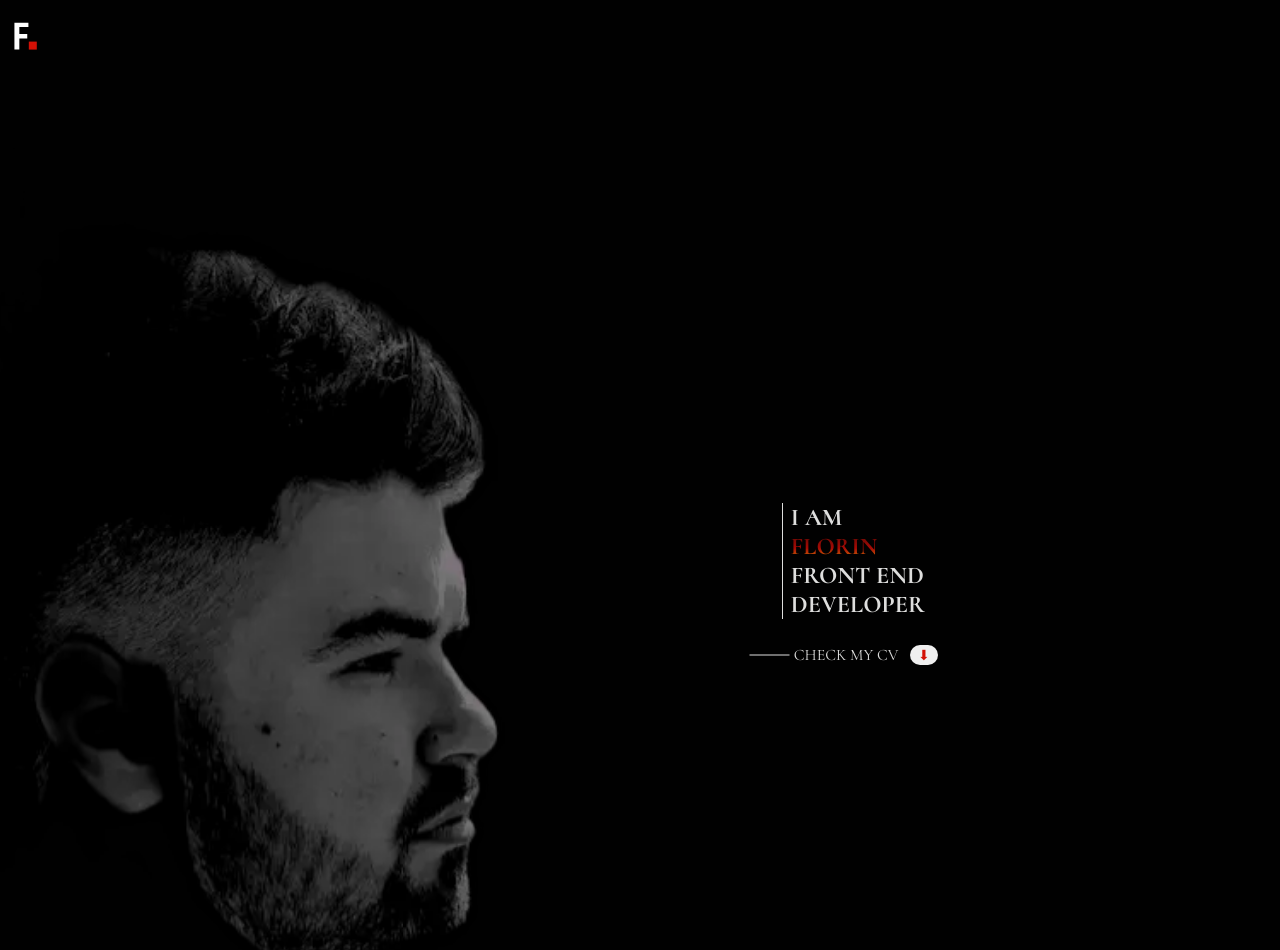
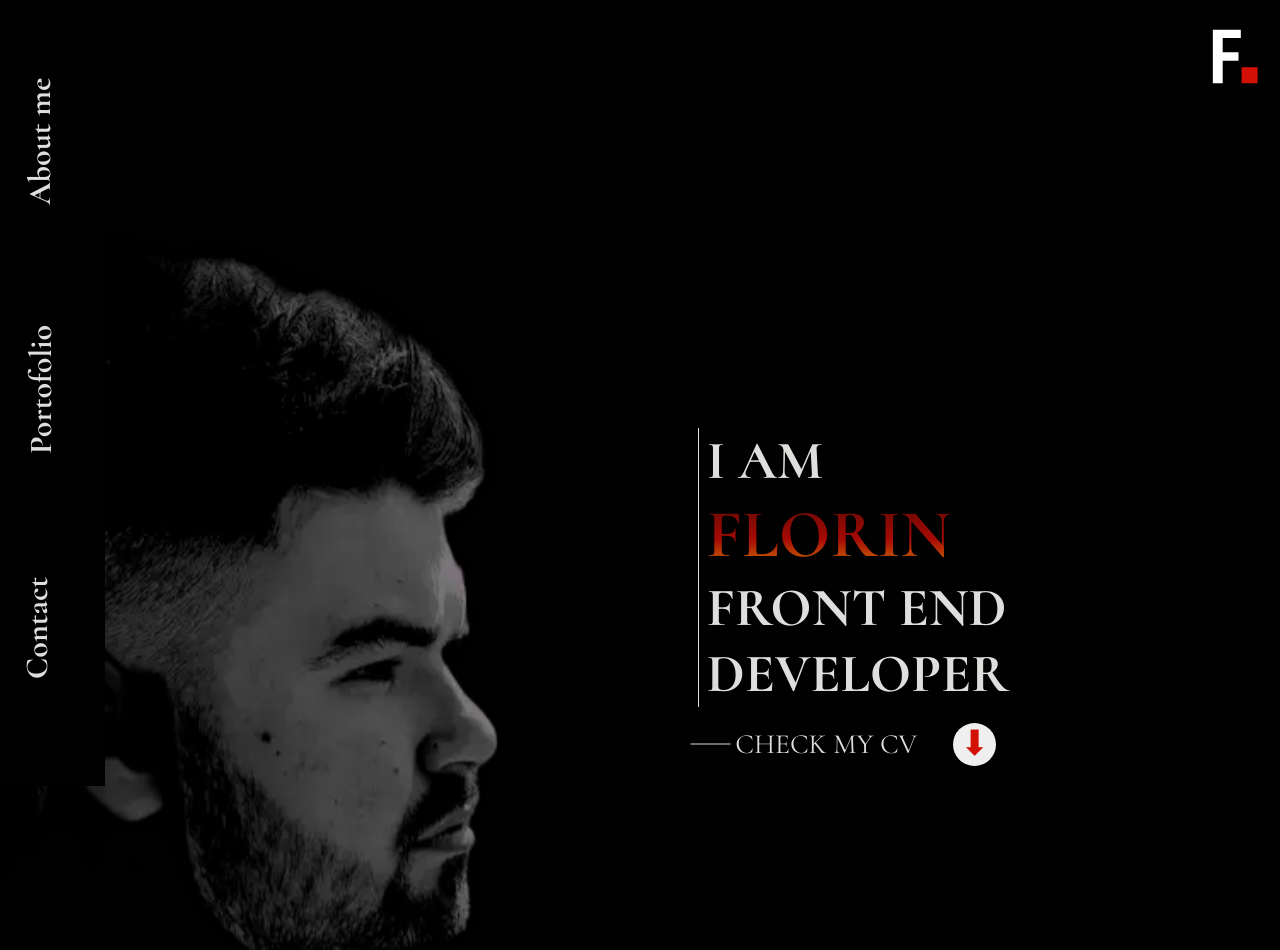
Before and after one commit to zastar23/personal-portfolio, a website with bundled scripts: page index.html in a window 1280 px wide. Shown: the top 950 px of the page. Built offline with nearby package versions, Linux system fonts and the light colour scheme.

Commit message:
Responsive navigation complete for mobile and desktop

```diff
--- a/assets/scss/components/_about.scss
+++ b/assets/scss/components/_about.scss
@@ -1,10 +1,25 @@
 @import './variables';
+
+@media (min-width: 760px) {
+	.header {
+		position: sticky;
+		top: 0;
+		z-index: 100;
+		background-color: transparent;
+		display: flex;
+		justify-content: end;
+	}
+}
 
 .logo {
 	margin: 1rem 0 0 0.5rem;
 
 	& > a > img {
 		width: 2.5rem;
+
+		@media (min-width: 760px) {
+			width: 5rem;
+		}
 	}
 }
 
@@ -12,6 +27,10 @@
 	margin-top: 2rem;
 
 	transition: all 500ms ease;
+
+	@media (min-width: 760px) {
+		margin-top: 0;
+	}
 
 	.hero {
 		display: grid;
@@ -66,18 +85,28 @@
 					margin-right: 1rem;
 				}
 
+				& > div {
+					display: flex;
+					align-items: center;
+					justify-content: center;
+					gap: clamp(0.69rem, calc(0.34rem + 1.75vw), 1.92rem);
+				}
+
 				& > div > span {
 					text-transform: uppercase;
+					font-size: var(--font-size-100);
 				}
 
 				& > div > button {
 					color: var(--color-accent-700);
-					padding: 0.1rem 0.5rem;
-					border-radius: 100vmax;
+					width: clamp(1rem, calc(0.43rem + 2.86vw), 3rem);
+					height: clamp(1rem, calc(0.43rem + 2.86vw), 3rem);
+					border-radius: 100%;
 					font-size: var(--font-size-200);
 					border: none;
 					outline: none;
 					margin-left: 0.5rem;
+					flex: 1;
 				}
 			}
 
@@ -86,6 +115,7 @@
 				text-transform: uppercase;
 
 				& > .red {
+					font-size: var(--font-size-500);
 					background: linear-gradient(
 						180deg,
 						rgba(101, 9, 4, 1) 11%,
@@ -170,7 +200,6 @@
 			min-height: 18rem;
 
 			& > p {
-				font-size: var(--font-size-300);
 				line-height: 1.5;
 				overflow: hidden;
 			}
--- a/assets/scss/components/_navAnimation.scss
+++ b/assets/scss/components/_navAnimation.scss
@@ -12,8 +12,19 @@
 	opacity: 0;
 	z-index: 1;
 	visibility: hidden;
-	transition: all 0.375s;
+	transition: all 0.5s;
 	opacity: 1;
+
+	@media (min-width: 760px) {
+		opacity: 1;
+		visibility: visible;
+		background-color: var(--color-neutral-100);
+		right: auto;
+		top: -30%;
+		margin-left: -1.5rem;
+		margin-top: 1rem;
+		min-height: 100vh;
+	}
 }
 
 .main-nav.is-open {
@@ -34,10 +45,19 @@
 	transform-origin: 0 0;
 	transform: skew(-14deg) translateX(-120%);
 	transition: all 0.275s 0.1s;
+
+	@media (min-width: 760px) {
+		display: none;
+		transform: none;
+	}
 }
 
 .main-nav.is-open::before {
 	transform: skew(-14deg) translateX(0);
+
+	@media (min-width: 760px) {
+		transform: none;
+	}
 }
 
 /* Skewing effect on menu links */
@@ -50,10 +70,11 @@
 	transform: translateX(-18%) skew(-16deg);
 
 	@media (min-width: 760px) {
-		transform: none;
+		transform: none !important;
 		display: flex;
 		align-items: start;
-		justify-content: start;
+		justify-content: space-around;
+		margin-top: 2rem;
 	}
 }
 
@@ -65,6 +86,8 @@
 
 	@media (min-width: 760px) {
 		transform: none;
+		text-align: center;
+		transform: rotate(-90deg);
 	}
 }
 
@@ -82,15 +105,23 @@
 .main-nav.is-open a {
 	opacity: 1;
 	transform: translateY(0);
+
+	@media (min-width: 760px) {
+		transform: none;
+	}
 }
 .main-nav li:nth-child(1) a {
-	transition: all 275ms 175ms;
+	transition: all 275ms;
 }
 .main-nav li:nth-child(2) a {
-	transition: all 275ms 225ms;
+	transition: all 275ms;
 }
 .main-nav li:nth-child(3) a {
-	transition: all 275ms 275ms;
+	transition: all 275ms;
+
+	@media (min-width: 760px) {
+		margin-left: 1.2rem;
+	}
 }
 
 /* Decoration */
@@ -103,7 +134,7 @@
 	display: block;
 	padding: 12px 0;
 	color: #dededd;
-	font-size: 1.4em;
+	font-size: clamp(1.4rem, calc(0.47rem + 3.64vw), 2rem);
 	text-decoration: none;
 	font-weight: bold;
 }
--- a/assets/scss/components/_variables.scss
+++ b/assets/scss/components/_variables.scss
@@ -1,11 +1,11 @@
 :root {
 	// fonts
 	--font-style: 'Cormorant', serif;
-	--font-size-100: 0.625rem;
-	--font-size-200: 0.875rem;
-	--font-size-300: 1rem;
-	--font-size-400: 1.5rem;
-	--font-size-500: 2rem;
+	--font-size-100: clamp(0.69rem, calc(0.34rem + 1.75vw), 1.92rem);
+	--font-size-200: clamp(0.83rem, calc(0.39rem + 2.24vw), 2.4rem);
+	--font-size-300: clamp(1rem, calc(0.43rem + 2.86vw), 2rem);
+	--font-size-400: clamp(1.2rem, calc(0.47rem + 3.64vw), 3.75rem);
+	--font-size-500: clamp(1.44rem, calc(0.51rem + 4.64vw), 4.69rem);
 	--font-size-700: 3rem;
 	--font-size-900: 4rem;
 	// colors
--- a/src/nav.js
+++ b/src/nav.js
@@ -6,4 +6,11 @@ burger.addEventListener('click', function (e) {
 	nav.classList.toggle('is-open')
 })
 
+window.addEventListener('resize', () => {
+	if (window.innerWidth <= 760) {
+		burger.classList.remove('is-open')
+		nav.classList.remove('is-open')
+	}
+})
+
 export * from './nav.js'
```
Also changed, not shown: assets/css/main.css, 1 other file.
